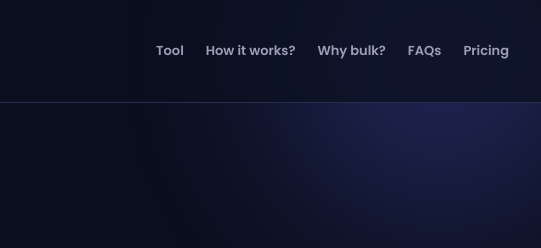
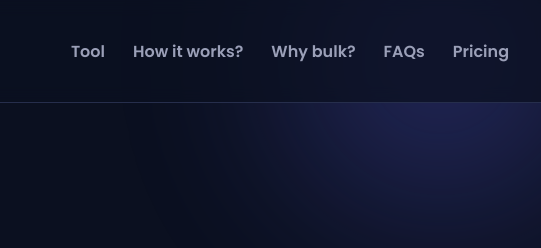
Before and after one commit to subhankhan6d-alt/ai-crawler-scanner, a website: page public/index.html in a window 1280 px wide. Shown: the top 248 px of the page, 739-1280 px from the left. Drawn offline with Linux system fonts and the light colour scheme.

Commit message:
Update index.html

```diff
--- a/public/index.html
+++ b/public/index.html
@@ -36,12 +36,12 @@
   <div class="brand">
     <img src="/logo-wordmark.png" alt="CrawledByBots" class="brand-wordmark">
   </div>
-  <nav class="topnav">
-    <a href="#tool">Tool</a>
-    <a href="#how-it-works">How it works?</a>
-    <a href="#why-bulk">Why bulk?</a>
-    <a href="#faq">FAQs</a>
-    <a href="/pricing.html">Pricing</a>
+<nav class="topnav" style="gap: 28px;">
+    <a href="#tool" style="font-size: 16px;">Tool</a>
+    <a href="#how-it-works" style="font-size: 16px;">How it works?</a>
+    <a href="#why-bulk" style="font-size: 16px;">Why bulk?</a>
+    <a href="#faq" style="font-size: 16px;">FAQs</a>
+    <a href="/pricing.html" style="font-size: 16px;">Pricing</a>
   </nav>
 </header>
 
```
